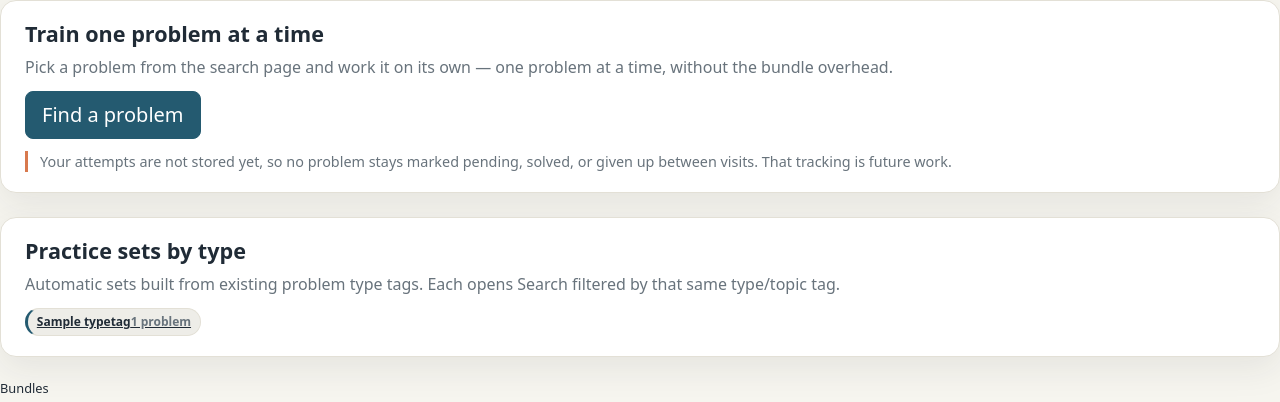
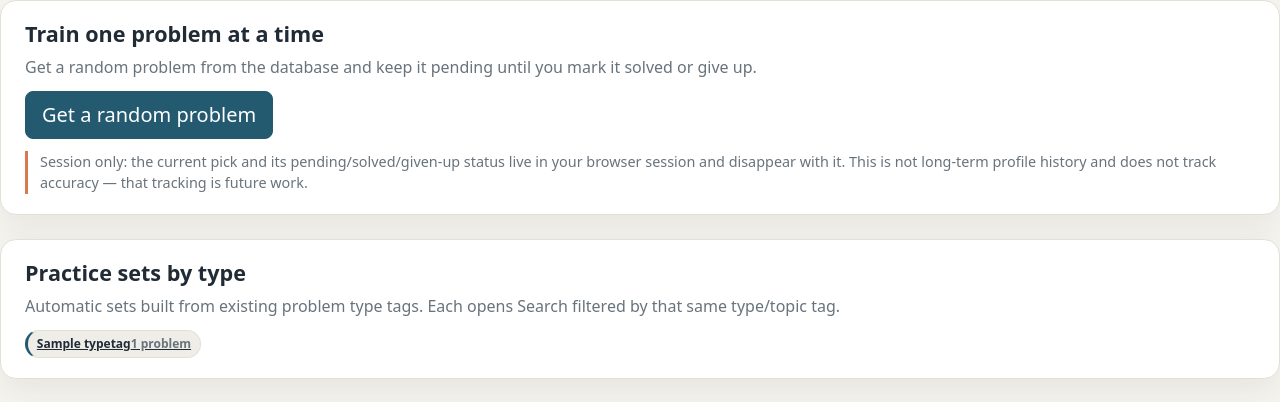
Before and after one commit to Tenerec123/SolveSheep, a Django app: page /training/ in a window 1280 px wide. Shown: the part 76-478 px from the top of the page. Run offline with Django 5.2, Linux system fonts and the light colour scheme; tables that the repository leaves empty hold one stand-in row (values such as "Sample post"); grey boxes marked "Sample" are stand-in pictures; some libraries are stand-ins or nearby versions.

Commit message:
feat(training): add random session problem picker

```diff
--- a/Training/templates/training.html
+++ b/Training/templates/training.html
@@ -37,6 +37,20 @@
   .ss-practice-cta:focus-visible {
     filter: brightness(0.94);
   }
+  .ss-pick-status-badge {
+    color: var(--ss-muted);
+    font-weight: 600;
+  }
+  .ss-pick-actions {
+    display: flex;
+    flex-wrap: wrap;
+    gap: 0.5rem;
+    margin-top: 0.75rem;
+  }
+  .ss-pick-outcome {
+    color: var(--ss-muted);
+    margin-bottom: 0.75rem;
+  }
   .ss-practice-set {
     border: 1px solid var(--ss-border);
     border-inline-start: 3px solid var(--ss-brand);
@@ -50,15 +64,66 @@
 <section class="ss-training-section" aria-labelledby="ss-training-practice-title">
   <h2 id="ss-training-practice-title">Train one problem at a time</h2>
   <p class="ss-training-lede">
-    Pick a problem from the search page and work it on its own — one problem at a time,
-    without the bundle overhead.
+    Get a random problem from the database and keep it pending until you mark
+    it solved or give up.
   </p>
-  <a href="{% url 'Search' %}" class="btn btn-lg ss-practice-cta" id="ss-training-practice-cta">
-    Find a problem
-  </a>
+
+  {% if picker_no_problems %}
+    <p class="ss-training-lede mb-0">
+      No problems available yet: add a problem and it can be picked here.
+    </p>
+  {% elif active_pick %}
+    {% if active_pick.status == 'pending' %}
+      <p class="ss-training-lede mb-0">
+        Current pick:
+        {% if active_pick.problem_obj.slug %}
+          <a href="{% url 'Problem' active_pick.problem_obj.slug %}">{{ active_pick.problem_obj.title }}</a>
+        {% else %}
+          {{ active_pick.problem_obj.title }}
+        {% endif %}
+        <span class="ss-pick-status-badge">pending</span>
+      </p>
+      <div class="ss-pick-actions">
+        <form method="post" action="{% url 'Training' %}">
+          {% csrf_token %}
+          <input type="hidden" name="action" value="solved">
+          <button type="submit" class="btn ss-practice-cta">Mark as solved</button>
+        </form>
+        <form method="post" action="{% url 'Training' %}">
+          {% csrf_token %}
+          <input type="hidden" name="action" value="give_up">
+          <button type="submit" class="btn btn-outline-secondary">Give up</button>
+        </form>
+      </div>
+    {% else %}
+      <p class="ss-pick-outcome mb-0">
+        {% if active_pick.status == 'solved' %}
+          You marked “{{ active_pick.problem_obj.title }}” as solved.
+        {% else %}
+          You gave up on “{{ active_pick.problem_obj.title }}”.
+        {% endif %}
+        Session only: this pick is not tracked further.
+      </p>
+    {% endif %}
+  {% endif %}
+
+  {% if not picker_no_problems and can_pick %}
+  <div class="ss-pick-actions">
+    <form method="post" action="{% url 'Training' %}">
+      {% csrf_token %}
+      <input type="hidden" name="action" value="pick">
+      <button type="submit" class="btn btn-lg ss-practice-cta" id="ss-training-practice-cta">
+        Get a random problem
+      </button>
+    </form>
+  </div>
+  {% elif active_pick and active_pick.status == 'pending' %}
+  <p class="ss-training-lede mb-0">This problem stays pending until you solve it or give up.</p>
+  {% endif %}
   <p class="ss-training-disclaimer">
-    Your attempts are not stored yet, so no problem stays marked pending,
-    solved, or given up between visits. That tracking is future work.
+    Session only: the current pick and its pending/solved/given-up status live
+    in your browser session and disappear with it. This is not long-term
+    profile history and does not track accuracy — that tracking is future work.
   </p>
 </section>
 
--- a/Training/views.py
+++ b/Training/views.py
@@ -1,7 +1,79 @@
-from django.shortcuts import render, get_object_or_404
-from MainApp.models import Bundle, TypeTag
+from django.shortcuts import render, get_object_or_404, redirect
+from MainApp.models import Bundle, TypeTag, Problem
 from django.http import JsonResponse
 from django.db.models import F
+import random
+
+
+# T4/S4: the random picker keeps only the current pick in the Django
+# session. It is session-scoped state, never long-term profile history
+# and never an accuracy record.
+_TRAINING_PICK_SESSION_KEY = "training_pick"
+_PICK_PENDING = "pending"
+_PICK_SOLVED = "solved"
+_PICK_GIVEN_UP = "given_up"
+
+
+def _training_pick_session_key(request):
+    """Separate anonymous browser state from each authenticated account."""
+    user = getattr(request, "user", None)
+    user_id = user.pk if user and user.is_authenticated else "anonymous"
+    return f"{_TRAINING_PICK_SESSION_KEY}_{user_id}"
+
+
+def _stored_pick(request):
+    """Return the current identity's session pick only while its problem exists."""
+    key = _training_pick_session_key(request)
+    pick = request.session.get(key)
+    if not pick or not Problem.objects.filter(pk=pick.get("problem")).exists():
+        if pick:
+            request.session.pop(key, None)
+        return None
+    return pick
+
+
+def _training_context(request):
+    active_pick = _stored_pick(request)
+    if active_pick:
+        active_pick = dict(active_pick)
+        active_pick["problem_obj"] = Problem.objects.get(pk=active_pick["problem"])
+    return {
+        "active_pick": active_pick,
+        "picker_no_problems": Problem.objects.count() == 0,
+        "can_pick": not active_pick or active_pick.get("status") != _PICK_PENDING,
+    }
+
+
+def _handle_training_pick(request):
+    active_pick = _stored_pick(request)
+    if active_pick and active_pick.get("status") == _PICK_PENDING:
+        # An active problem remains pending until it is explicitly solved or abandoned.
+        return redirect("Training")
+
+    problem_ids = list(Problem.objects.values_list("pk", flat=True))
+    if not problem_ids:
+        # Truthful empty state: nothing can be picked, nothing is stored.
+        return render(request, 'training.html', {
+            "Card_objs": Bundle.objects.all(),
+            "practice_sets": [],
+            "active_pick": None,
+            "picker_no_problems": True,
+        })
+    request.session[_training_pick_session_key(request)] = {
+        "problem": random.choice(problem_ids),
+        "status": _PICK_PENDING,
+    }
+    return redirect("Training")
+
+
+def _set_pick_status(request, status):
+    pick = _stored_pick(request)
+    if pick:
+        request.session[_training_pick_session_key(request)] = {
+            "problem": pick["problem"],
+            "status": status,
+        }
+    return redirect("Training")
 
 
 def Ready_Check(request, bundle_slug):
@@ -18,6 +90,19 @@ def Ready_Check(request, bundle_slug):
 
 
 def Training_search(request):
+    # T4/S4: POST actions stay on this same route (no new URLs),
+    # CSRF-protected through the training template forms, and always
+    # answer with a normal redirect back to the Training page.
+    if request.method == "POST":
+        action = request.POST.get("action")
+        if action == "pick":
+            return _handle_training_pick(request)
+        if action == "solved":
+            return _set_pick_status(request, _PICK_SOLVED)
+        if action == "give_up":
+            return _set_pick_status(request, _PICK_GIVEN_UP)
+        return redirect("Training")
+
     # T4/S4: virtual practice sets derived only from existing TypeTag
     # records; every set routes to the existing Search page through its
     # current Type GET parameter (no new filters, routes, or taxonomy).
@@ -32,10 +117,12 @@ def Training_search(request):
     ]
     practice_sets = [practice_set for practice_set in practice_sets
                      if practice_set["count"] > 0]
-    return render(request, 'training.html',{
+    context = {
         "Card_objs":Bundle.objects.all(),
         "practice_sets": practice_sets,
-    })
+        **_training_context(request),
+    }
+    return render(request, 'training.html', context)
 
 def Open_bundle(request, bundle_slug):
 
```
Also changed, not shown: Training/tests.py (+169 -4 lines).
